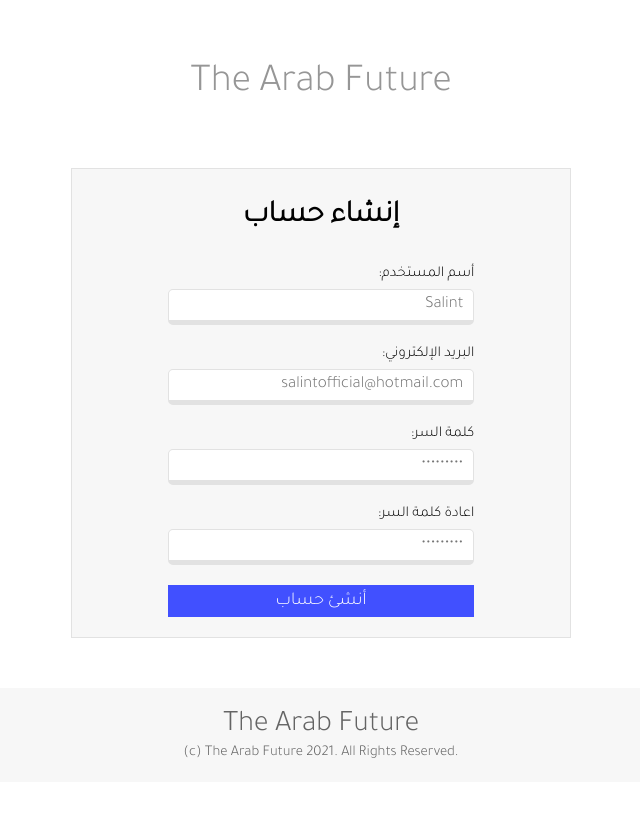
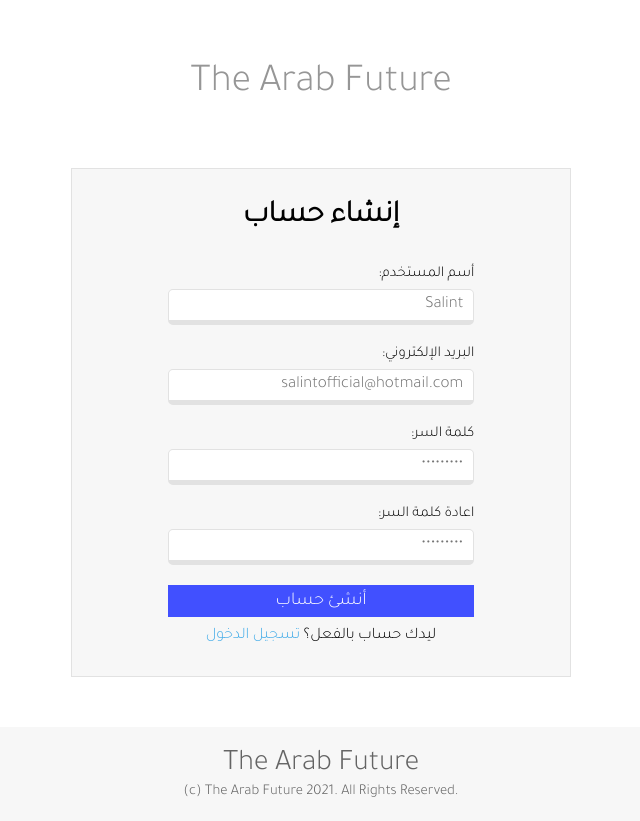
Before and after one commit to Salint/thearabfuture, a React (Create React App) app: page /signup in a window 1280 px wide. Shown: the whole page, without its empty margins (319-959 px from the left). Before the commit the page ends 800 px from the top, so only its background shows below. Built offline with nearby package versions, Linux system fonts and the light colour scheme.

Commit message:
Added login notice

```diff
--- a/src/components/organisms/SignupForm.js
+++ b/src/components/organisms/SignupForm.js
@@ -1,5 +1,6 @@
 import React, { useState } from "react";
 import { Redirect } from "react-router";
+import { Link } from "react-router-dom";
 import styled from "styled-components";
 import AuthService from "../../services/AuthService";
 import Error from "../atoms/Error";
@@ -34,9 +35,22 @@ const Button = styled.button`
 	font-size: 18px;
 	position: relative;
 	top: 10px;
+	margin-bottom: 20px;
 	padding: 5px 0;
 	width: 70%;
 	cursor: pointer;
+`;
+
+const P = styled.p`
+	font-size: 16px;
+`;
+const A = styled(Link)`
+	color: #41abe8;
+	text-decoration: none;
+
+	&:hover {
+		text-decoration: underline;
+	}
 `;
 
 const SignupForm = () => {
@@ -136,6 +150,7 @@ const SignupForm = () => {
 				type="submit"
 				disabled={pending}
 			>أنشئ حساب</Button>
+			<P>ليدك حساب بالفعل؟ <A to="/login">تسجيل الدخول</A></P>
 			{ success && <Redirect to="/"/> }
 		</Form>
 	);
```
